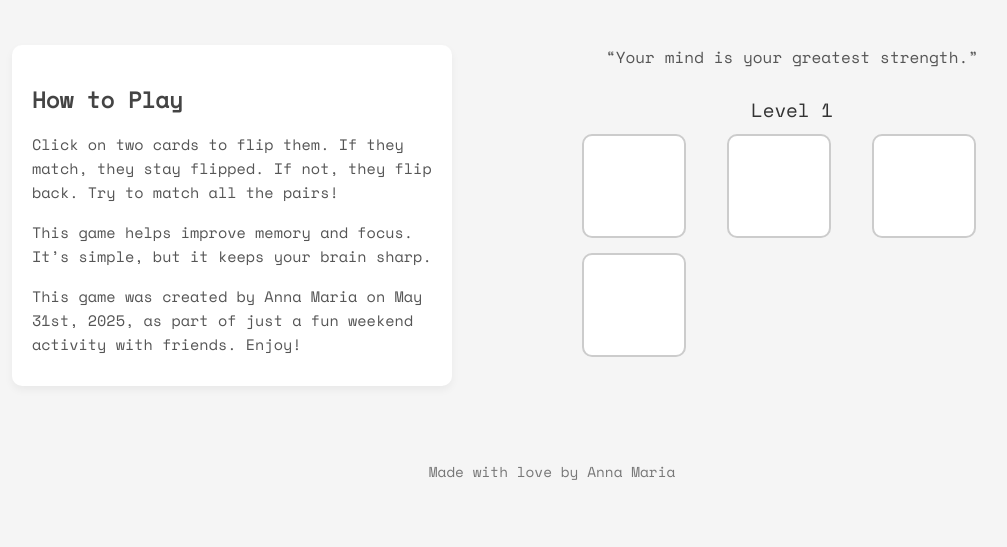
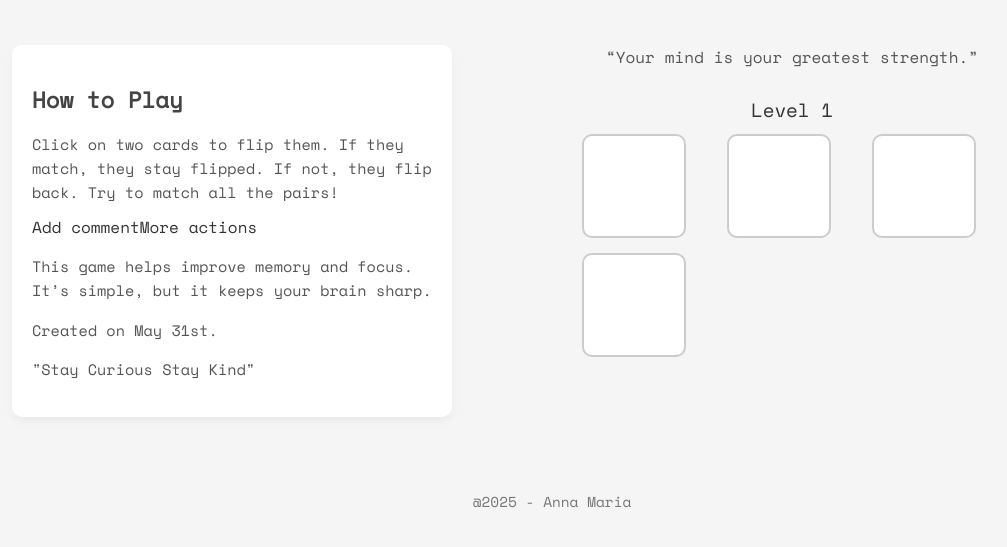
Before and after one commit to Annamaria9-coder/card-matching-memory-game, a plain HTML site: page index.html in a window 1280 px wide. Shown: the part 121-668 px from the top of the page, without its empty margins (88-1095 px from the left). Drawn offline with nearby package versions, Linux system fonts and the light colour scheme.

Commit message:
Update index.html

```diff
--- a/index.html
+++ b/index.html
@@ -13,9 +13,10 @@
   <div id="main-wrapper">
     <div id="instructions">
       <h2>How to Play</h2>
-      <p>Click on two cards to flip them. If they match, they stay flipped. If not, they flip back. Try to match all the pairs!</p>
+       <p>Click on two cards to flip them. If they match, they stay flipped. If not, they flip back. Try to match all the pairs!</p>Add commentMore actions
       <p>This game helps improve memory and focus. It’s simple, but it keeps your brain sharp.</p>
-      <p>This game was created by Anna Maria on May 31st, 2025, as part of just a fun weekend activity with friends. Enjoy!</p>
+      <p>Created on May 31st. </p>
+      <p> "Stay Curious Stay Kind" </p></p>
     </div>
 
     <div id="game-container">
@@ -26,7 +27,7 @@
   </div>
 
   <footer>
-    <p>Made with love by Anna Maria</p>
+    <p>@2025 - Anna Maria</p>
   </footer>
 
   <script src="script.js"></script>
```
